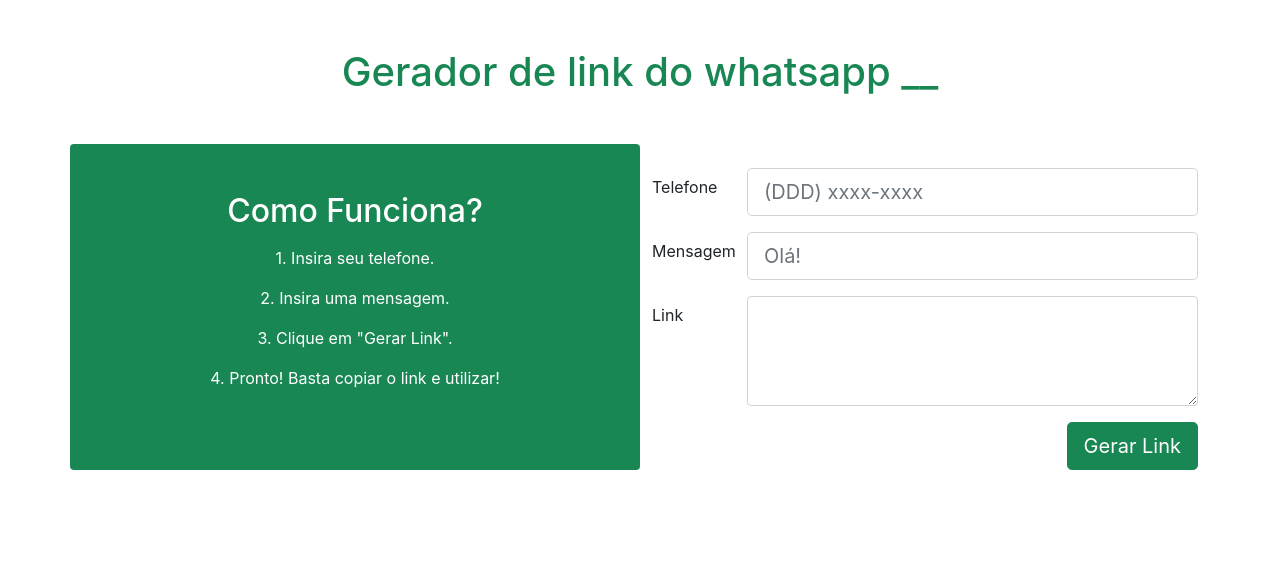
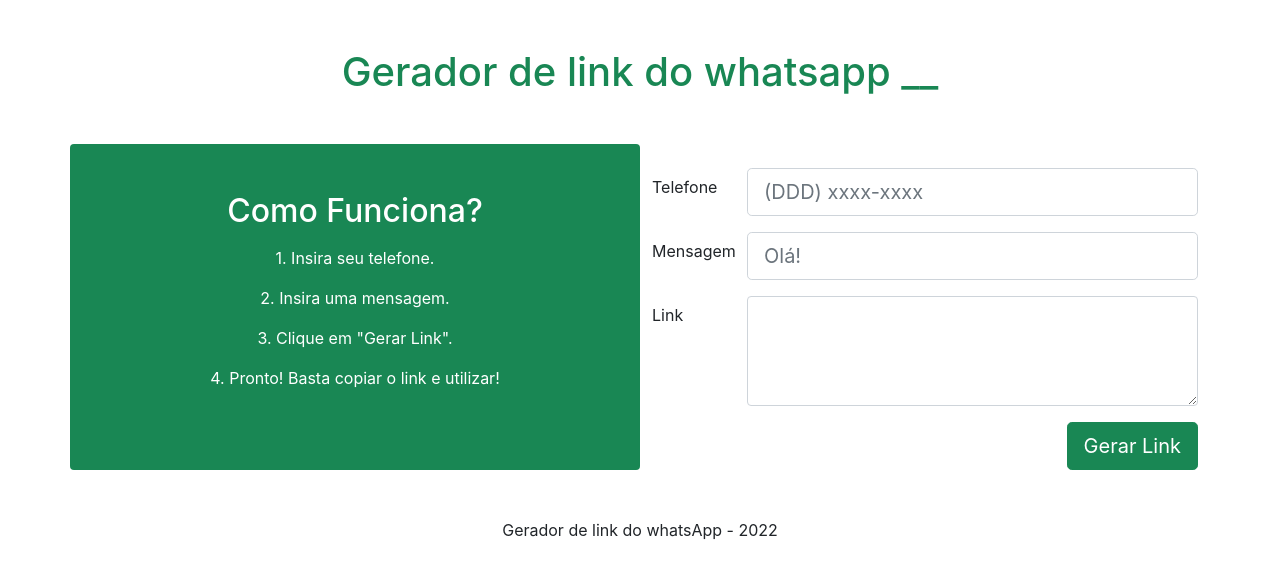
Before and after one commit to lelisraphael/whats-link-gen, a React (Create React App) app: page / in a window 1280 px wide. Shown: the top 578 px of the page. Built offline with nearby package versions, Linux system fonts and the light colour scheme.

Commit message:
add footer text

```diff
--- a/src/App.tsx
+++ b/src/App.tsx
@@ -4,12 +4,18 @@
   return (
     <div className="App">
       <header className="">
-        <h1 className="text-center mt-5 mb-5 text-success">Gerador de link do whatsapp __</h1>
+        <h1 className="text-center mt-5 mb-5 text-success">
+          Gerador de link do whatsapp __
+        </h1>
       </header>
       <body>
         <Home />
       </body>
-      <footer> </footer>
+      <footer>
+        <div className="text-center p-5">
+          <p> Gerador de link do whatsApp - 2022 </p>{" "}
+        </div>
+      </footer>
     </div>
   );
 }
```
